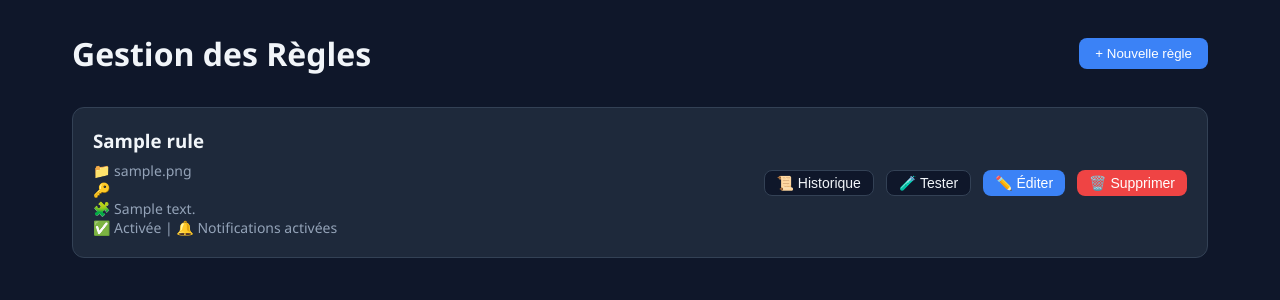
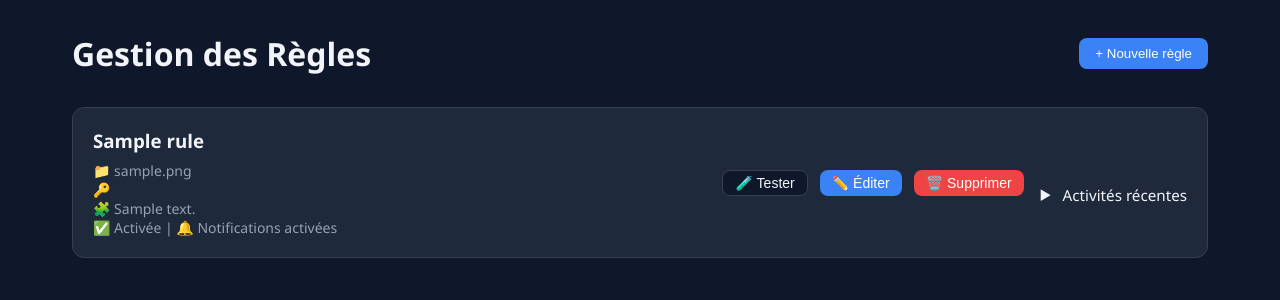
Before and after one commit to Aschefr/log-to-llm-sentinel, a FastAPI app: page /rules in a window 1280 px wide. Shown: the part 60-360 px from the top of the page. Run offline with FastAPI, Linux system fonts and the light colour scheme; tables that the repository leaves empty hold one stand-in row (values such as "Sample post"); parts of the project's set-up code (start-up, migrations or seed data) failed here and were passed over.

Commit message:
feat: add UI stylesheet and rules management script to frontend

```diff
--- a/static/css/style.css
+++ b/static/css/style.css
@@ -818,10 +818,32 @@ body {
     font-size: 1.1rem;
 }
 
+.rule-history-toggle {
+    margin-top: 1rem;
+    padding-top: 0.5rem;
+    border-top: 1px dashed var(--border-color);
+    color: var(--text-muted);
+    font-size: 0.95rem;
+    cursor: pointer;
+    user-select: none;
+    transition: color 0.2s;
+    display: flex;
+    align-items: center;
+    gap: 0.5rem;
+}
+
+.rule-history-toggle:hover {
+    color: var(--text-color);
+}
+
+.rule-history-toggle .toggle-icon {
+    font-size: 0.8rem;
+    display: inline-block;
+    width: 15px;
+}
+
 .rule-history-inline {
-    margin-top: 1rem;
-    padding-top: 1rem;
-    border-top: 1px solid var(--border-color);
+    margin-top: 0.5rem;
     width: 100%;
 }
 
--- a/static/js/rules.js
+++ b/static/js/rules.js
@@ -91,10 +91,12 @@ async function loadRules() {
                     <p>${rule.enabled ? '✅ Activée' : '❌ Désactivée'} | 🔔 ${rule.notify_on_match ? 'Notifications activées' : 'Notifications désactivées'}</p>
                 </div>
                 <div class="rule-actions">
-                    <button class="btn btn-secondary btn-sm" onclick="toggleRuleHistory(${rule.id})">📜 Historique</button>
                     <button id="test-btn-${rule.id}" class="btn btn-secondary btn-sm" onclick="testRule(${rule.id})">🧪 Tester</button>
                     <button class="btn btn-primary btn-sm" onclick="editRule(${rule.id})">✏️ Éditer</button>
                     <button class="btn btn-danger btn-sm" onclick="deleteRule(${rule.id})">🗑️ Supprimer</button>
+                </div>
+                <div class="rule-history-toggle" onclick="toggleRuleHistory(${rule.id}, this)">
+                    <span class="toggle-icon">▶</span> Activités récentes
                 </div>
                 <div id="rule-history-${rule.id}" class="rule-history-inline hidden"></div>
             </div>
@@ -104,16 +106,27 @@ async function loadRules() {
     }
 }
 
-async function toggleRuleHistory(ruleId) {
+async function toggleRuleHistory(ruleId, toggleElement) {
     const container = document.getElementById(`rule-history-${ruleId}`);
     if (!container) return;
+
+    let icon = null;
+    if (toggleElement) {
+        icon = toggleElement.querySelector('.toggle-icon');
+    } else {
+        // Fallback for programmatic open
+        const card = container.closest('.rule-card');
+        if (card) {
+            icon = card.querySelector('.toggle-icon');
+        }
+    }
 
     if (container.classList.contains('hidden')) {
         // Afficher l'historique
         container.classList.remove('hidden');
+        if (icon) icon.textContent = '▼';
 
-        // Charger si vide
-        if (container.innerHTML.trim() === '') {
+        // Toujours recharger quand on ouvre
         container.innerHTML = '<div class="loading">Chargement de l\'historique...</div>';
         try {
             const url = `/api/dashboard/recent?limit=10&rule_id=${ruleId}`;
@@ -140,10 +153,10 @@ async function toggleRuleHistory(ruleId) {
             console.error('Erreur analyses:', e);
             container.innerHTML = `<div class="loading">Erreur: ${escapeHtml(e.message || 'Impossible de charger l’historique')}</div>`;
         }
-        }
     } else {
         // Masquer l'historique
         container.classList.add('hidden');
+        if (icon) icon.textContent = '▶';
     }
 }
 
@@ -158,10 +171,17 @@ async function testRule(id) {
     }
 
     try {
-        // UI feedback: filter history on this rule after test
-        _analysesRuleFilter = id;
         await apiFetch(`/api/rules/${id}/test`, { method: 'POST' });
-        await loadAnalyses();
+
+        // S'assurer que le container est visible pour voir le résultat du test
+        const container = document.getElementById(`rule-history-${id}`);
+        if (container && container.classList.contains('hidden')) {
+            await toggleRuleHistory(id);
+        } else if (container) {
+            // Si déjà ouvert, on referme et on rouvre pour recharger
+            await toggleRuleHistory(id);
+            await toggleRuleHistory(id);
+        }
 
         if (btn) {
             btn.innerHTML = '✅ Terminé';
```
Lines whose indentation alone changed are shown as unchanged.
